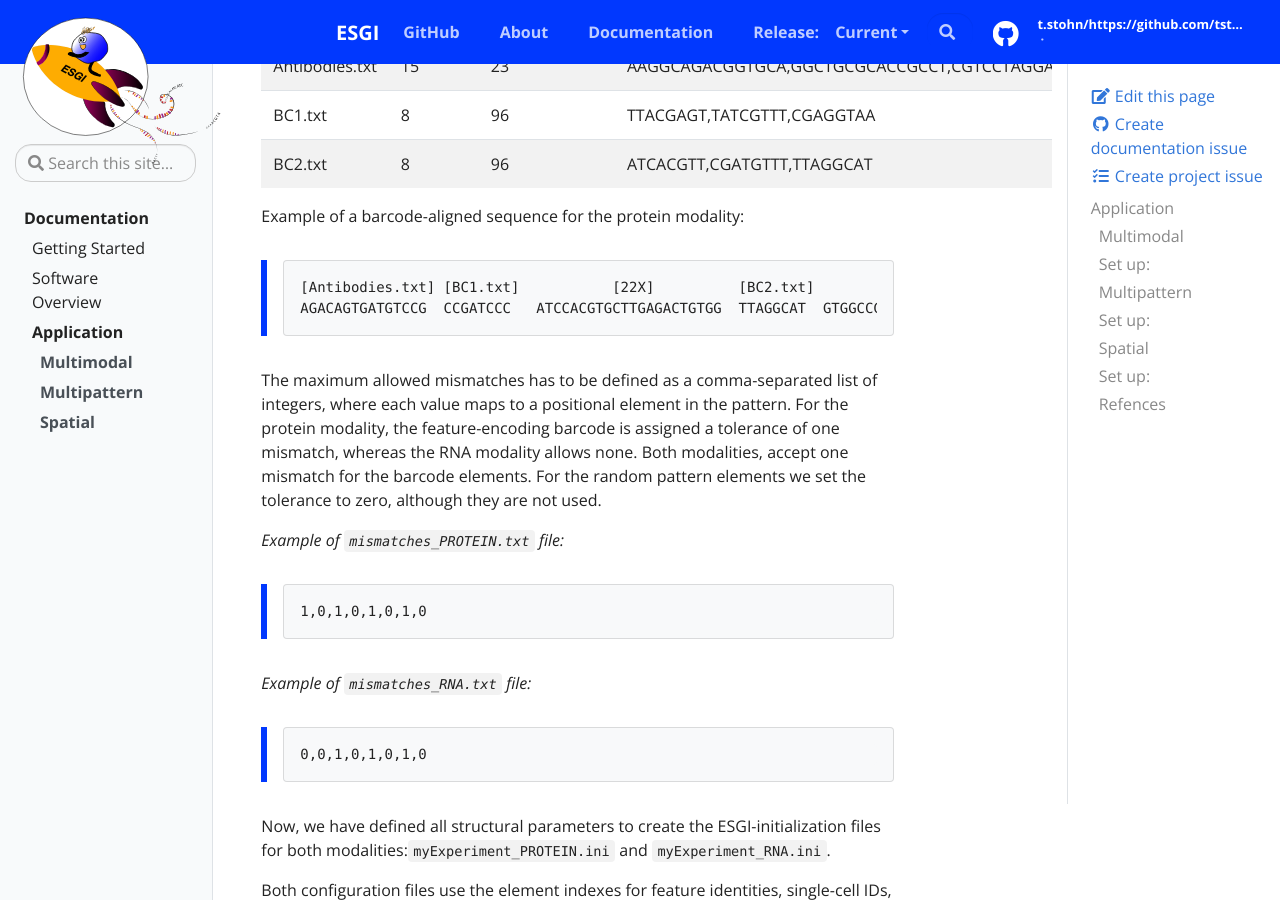
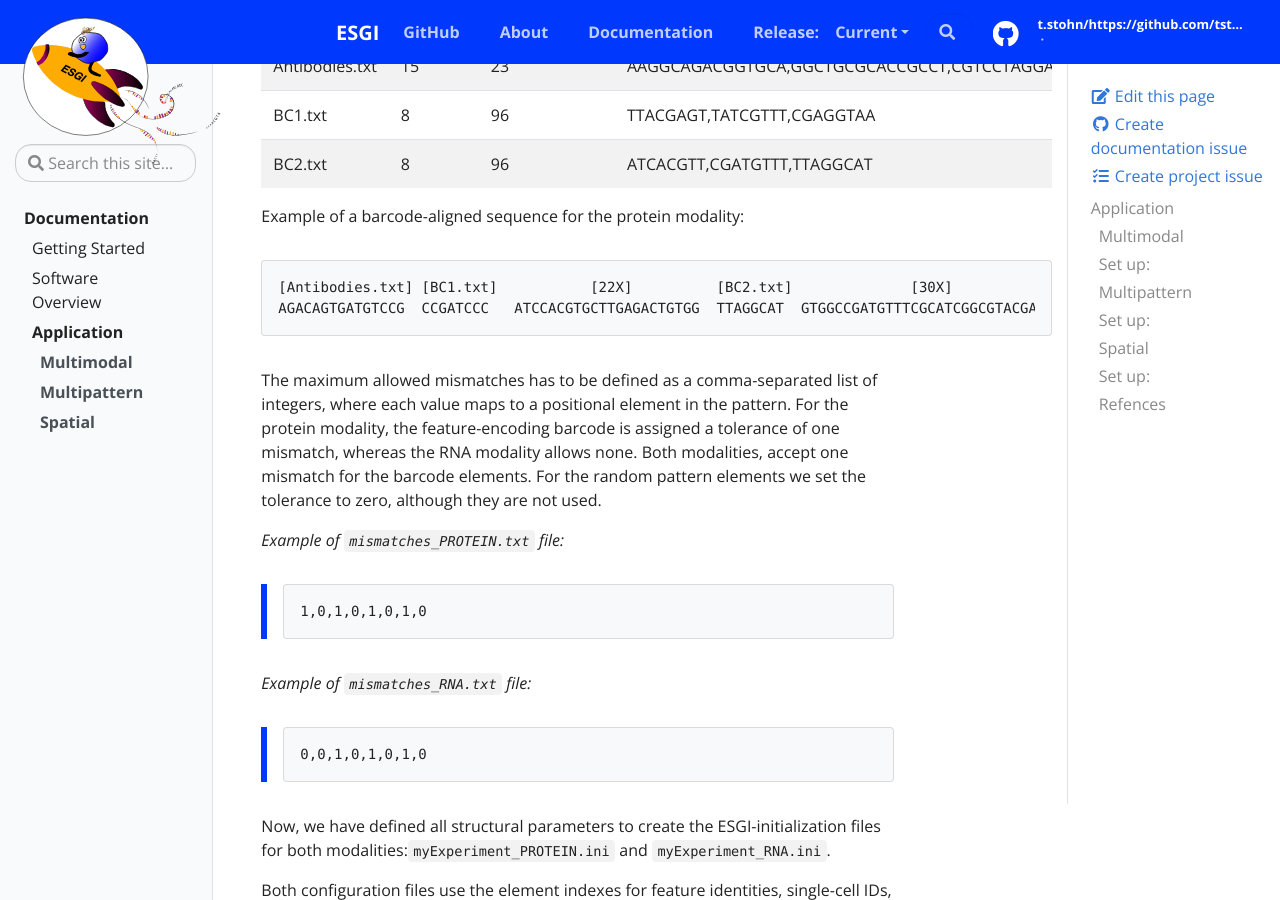
Before and after one commit to tstohn/ESGI.documentation, a Jekyll site: the page built from _docs/application.md, in a window 1280 px wide and 900 px high, scrolled down 2243 px. Built offline with Jekyll 4.4.1, drawn with Linux system fonts in a browser that asks for light colours.

Commit message:
remove blue in example

````diff
--- a/_docs/application.md
+++ b/_docs/application.md
@@ -66,10 +66,10 @@ or when the sequencing quality is suboptimal.
 | BC2.txt | 8 | 96 | ATCACGTT,CGATGTTT,TTAGGCAT
 
 Example of a barcode-aligned sequence for the protein modality:
->```
->[Antibodies.txt] [BC1.txt]           [22X]          [BC2.txt]              [30X]              [BC2.txt]   [10X]
->AGACAGTGATGTCCG  CCGATCCC   ATCCACGTGCTTGAGACTGTGG  TTAGGCAT  GTGGCCGATGTTTCGCATCGGCGTACGACT  TAACGCTG  TAAAGGAAGT
->```
+```
+[Antibodies.txt] [BC1.txt]           [22X]          [BC2.txt]              [30X]              [BC2.txt]   [10X]
+AGACAGTGATGTCCG  CCGATCCC   ATCCACGTGCTTGAGACTGTGG  TTAGGCAT  GTGGCCGATGTTTCGCATCGGCGTACGACT  TAACGCTG  TAAAGGAAGT
+```
 
 The maximum allowed mismatches has to be defined as a comma-separated list of integers, where each value maps to a positional element in the pattern. For the protein modality, the feature-encoding barcode is assigned a tolerance of one mismatch, whereas the RNA modality allows none. Both modalities, accept one mismatch for the barcode elements. For the random pattern elements we set the tolerance to zero, although they are not used.
 
````
